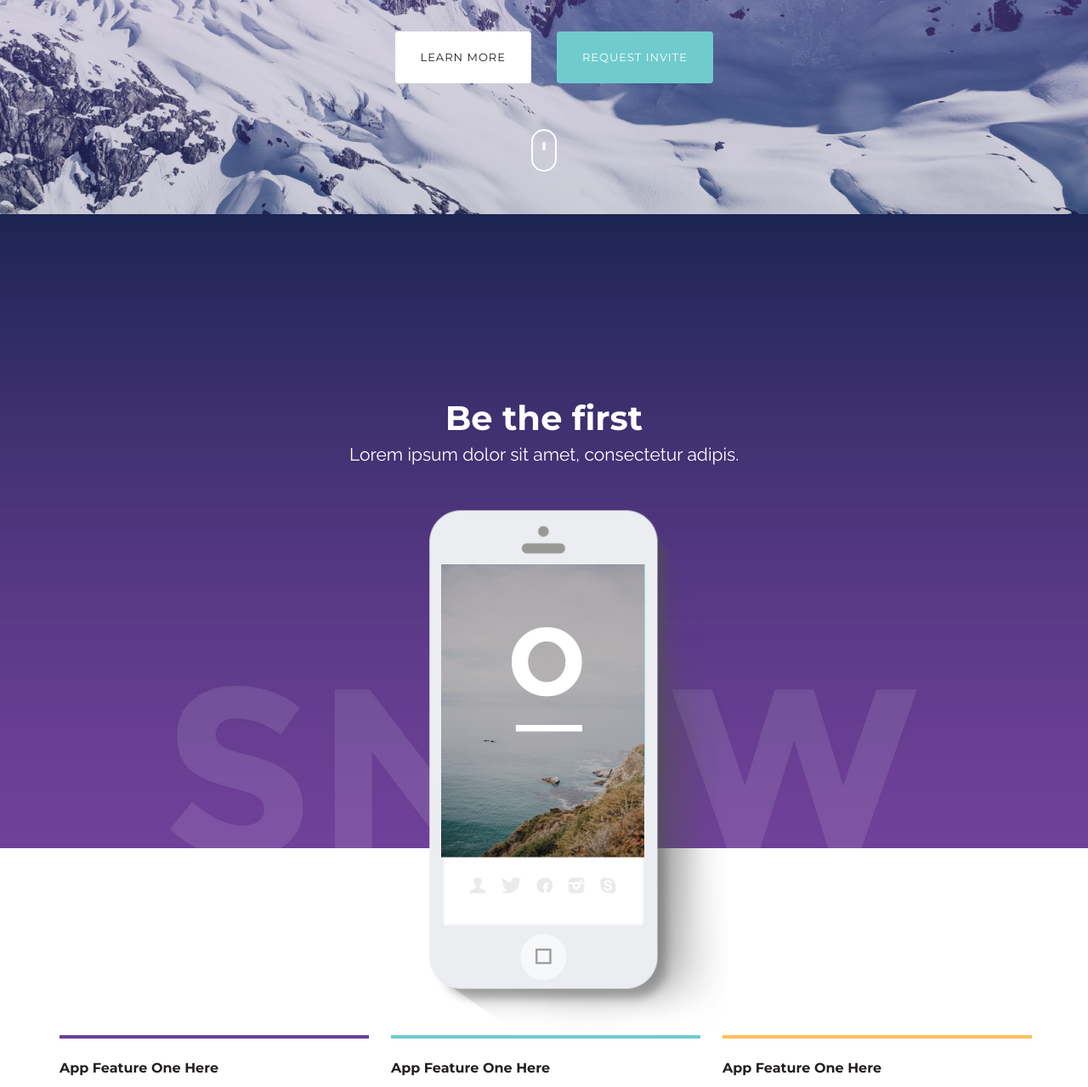
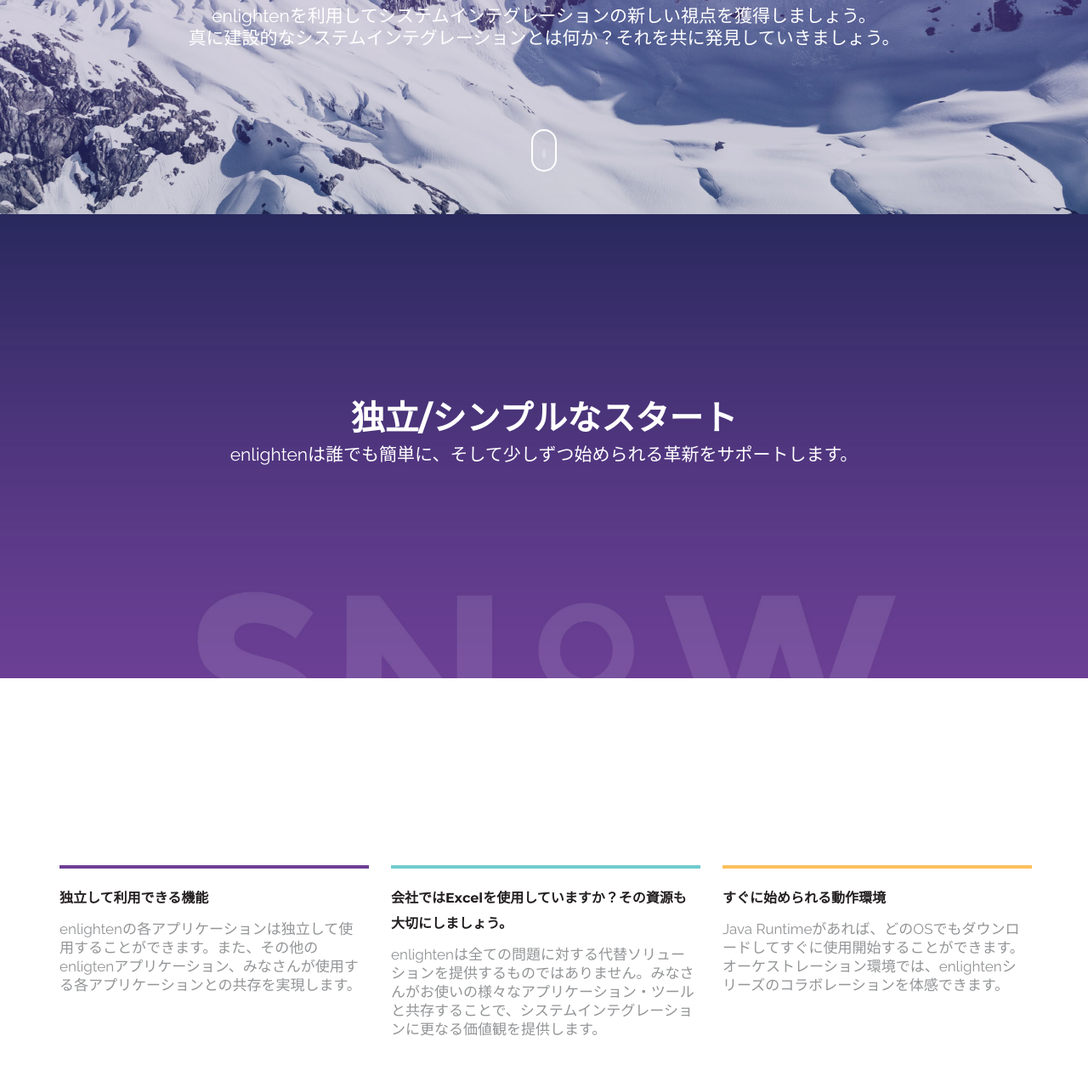
Before and after one commit to enlighten-series/enlighten-series.github.io, a plain HTML site: page index.html in a window 1280 px wide. Shown: the part 548-1827 px from the top of the page at 85% size. Drawn offline with nearby package versions, Linux system fonts and the light colour scheme.

Commit message:
delete template contenst and add primary contents

```diff
--- a/index.html
+++ b/index.html
@@ -1,7 +1,7 @@
 <!DOCTYPE html>
-<html lang="en"><head>
+<html lang="jp"><head>
   <meta charset="utf-8">
-  <title>Snow Landing Page Theme | Created By Visual Soldiers</title>
+  <title>enlighten | Enlightening and contributing to "System Integration"</title>
   <meta name="keywords" content="">
   <meta name="description" content="">
   <meta name="viewport" content="width=device-width, initial-scale=1.0, maximum-scale=1.0, user-scalable=no">
@@ -38,12 +38,15 @@
           </button>
           <a class="logo" href="index.html"><img src="img/logo.svg" alt="Logo"></a>
         </div>
+        <!--
         <div class="navbar-collapse collapse">
           <ul class="nav navbar-nav navbar-right">
             <li><a href="#pricing" class="scroll">Pricing</a></li>
             <li><a href="#">Sign in</a></li>
           </ul>
-        </div><!--/.navbar-collapse -->
+        </div>
+        -->
+        <!--/.navbar-collapse -->
       </div>
     </div>
 
@@ -53,19 +56,23 @@
           <div class="col-xs-6">
             <a href="index.html"><img src="img/logo.svg" alt="Logo"></a>
           </div>
+          <!--
           <div class="col-xs-6 signin text-right navbar-nav">
             <a href="#pricing" class="scroll">Pricing</a>&nbsp; &nbsp;<a href="#">Sign in</a>
           </div>
+          -->
         </div>
 
         <div class="row header-info">
           <div class="col-sm-10 col-sm-offset-1 text-center">
-            <h1 class="wow fadeIn">A free landing page theme</h1>
+            <h1 class="wow fadeIn">システムインテグレーションを核心/革新に導きましょう</h1>
             <br />
-            <p class="lead wow fadeIn" data-wow-delay="0.5s">Lorem ipsum dolor sit amet, consectetur adipis. <br>
-            Lorem ipsum dolor sit amet, consectetur adipiscing elit sit dol mi arlna.</p>
+            <p class="lead wow fadeIn" data-wow-delay="0.5s">enlightenを利用してシステムインテグレーションの新しい視点を獲得しましょう。<br>
+              真に建設的なシステムインテグレーションとは何か？それを共に発見していきましょう。
+            </p>
             <br />
 
+            <!--
             <div class="row">
               <div class="col-md-8 col-md-offset-2 col-sm-10 col-sm-offset-1">
                 <div class="row">
@@ -75,9 +82,10 @@
                   <div class="col-xs-6 text-left wow fadeInUp" data-wow-delay="1.4s">
                     <a href="#invite" class="btn btn-primary btn-lg scroll">Request Invite</a>
                   </div>
-                </div><!--End Button Row-->
+                </div>
               </div>
             </div>
+            -->
 
           </div>
         </div>
@@ -85,21 +93,23 @@
     </header>
 
     <div class="mouse-icon hidden-xs">
-				<div class="scroll"></div>
-			</div>
+      <div class="scroll"></div>
+    </div>
 
     <section id="be-the-first" class="pad-xl">
       <div class="container">
         <div class="row">
           <div class="col-sm-8 col-sm-offset-2 text-center margin-30 wow fadeIn" data-wow-delay="0.6s">
-            <h2>Be the first</h2>
-            <p class="lead">Lorem ipsum dolor sit amet, consectetur adipis.</p>
+            <h2>独立/シンプルなスタート</h2>
+            <p class="lead">enlightenは誰でも簡単に、そして少しずつ始められる革新をサポートします。</p>
           </div>
         </div>
 
+        <!--
         <div class="iphone wow fadeInUp" data-wow-delay="1s">
 	        <img src="img/iphone.png">
         </div>
+          -->
       </div>
     </section>
 
@@ -108,18 +118,18 @@
 		    <div class="row">
 			    <div class="col-sm-4 wow fadeIn" data-wow-delay="0.4s">
 				    <hr class="line purple">
-				    <h3>App Feature One Here</h3>
-				    <p>Lorem ipsum dolor sit amet, consectetur adipiscing elit. Aliquam viverra orci ut est facilisis, eu elementum mi volutpat. Pellentesque ac tristique nisi.</p>
+				    <h3>独立して利用できる機能</h3>
+				    <p>enlightenの各アプリケーションは独立して使用することができます。また、その他のenligtenアプリケーション、みなさんが使用する各アプリケーションとの共存を実現します。</nav></p>
 			    </div>
 			    <div class="col-sm-4 wow fadeIn" data-wow-delay="0.8s">
 				    <hr  class="line blue">
-				    <h3>App Feature One Here</h3>
-				    <p>Lorem ipsum dolor sit amet, consectetur adipiscing elit. Aliquam viverra orci ut est facilisis, eu elementum mi volutpat. Pellentesque ac tristique nisi.</p>
+				    <h3>会社ではExcelを使用していますか？その資源も大切にしましょう。</h3>
+				    <p>enlightenは全ての問題に対する代替ソリューションを提供するものではありません。みなさんがお使いの様々なアプリケーション・ツールと共存することで、システムインテグレーションに更なる価値観を提供します。</p>
 			    </div>
 			    <div class="col-sm-4 wow fadeIn" data-wow-delay="1.2s">
 				    <hr  class="line yellow">
-				    <h3>App Feature One Here</h3>
-				    <p>Lorem ipsum dolor sit amet, consectetur adipiscing elit. Aliquam viverra orci ut est facilisis, eu elementum mi volutpat. Pellentesque ac tristique nisi.</p>
+				    <h3>すぐに始められる動作環境</h3>
+				    <p>Java Runtimeがあれば、どのOSでもダウンロードしてすぐに使用開始することができます。オーケストレーション環境では、enlightenシリーズのコラボレーションを体感できます。</p>
 			    </div>
 		    </div>
 	    </div>
@@ -127,6 +137,7 @@
 
 
     <!--Pricing-->
+    <!--
     <section id="pricing" class="pad-lg">
       <div class="container">
         <div class="row margin-40">
@@ -181,8 +192,9 @@
 
       </div>
     </section>
+  -->
 
-
+    <!--
     <section id="invite" class="pad-lg light-gray-bg">
       <div class="container">
         <div class="row">
@@ -202,14 +214,13 @@
                   <button type="submit" class="btn btn-primary btn-lg">Request Invite</button>
                 </form>
               </div>
-            </div><!--End Form row-->
-
+            </div>
           </div>
         </div>
       </div>
     </section>
-
-
+  -->
+    <!--
     <section id="press" class="pad-sm">
       <div class="container">
 
@@ -235,7 +246,7 @@
 
       </div>
     </section>
-
+  -->
 
     <footer>
       <div class="container">
@@ -251,8 +262,7 @@
           </div>
 
           <div class="col-sm-4 text-right">
-            <p><small>Copyright &copy; 2014. All rights reserved. <br>
-	            Created by <a href="http://visualsoldiers.com">Visual Soldiers</a></small></p>
+            <p><small>Copyright &copy; 2017. enlighten-series All rights reserved.</small></p>
           </div>
         </div>
 
```
